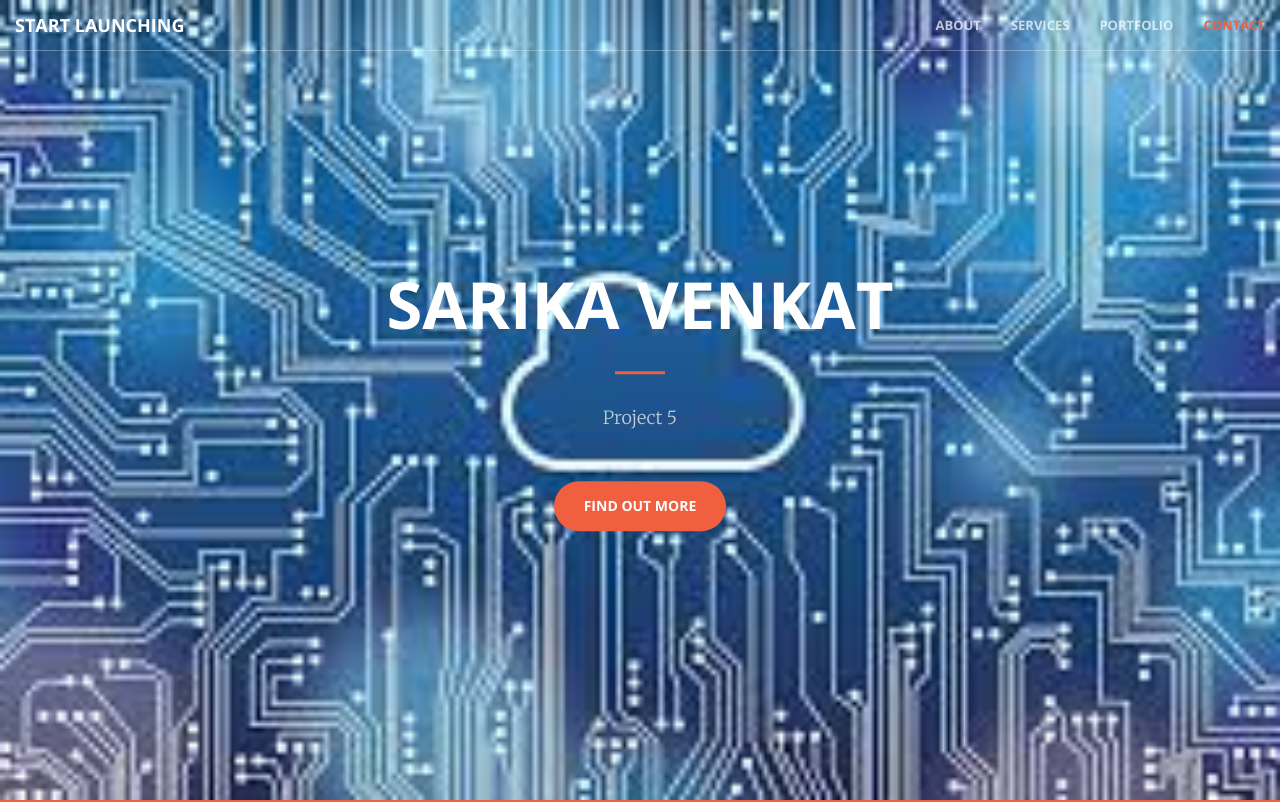
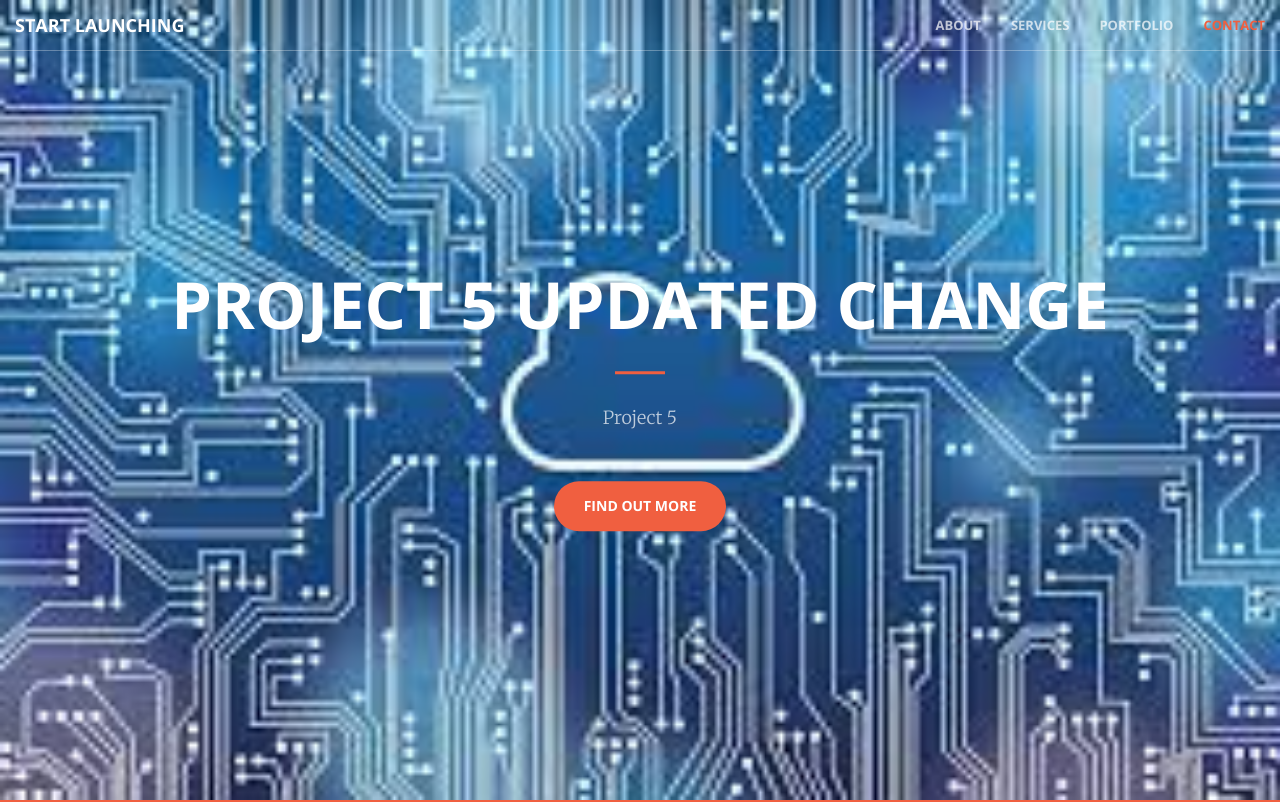
Before and after one commit to sarikavenkat/csce412_proj5, a plain HTML site: page index.html in a window 1280 px wide. Shown: the top 802 px of the page. Drawn offline with nearby package versions, Linux system fonts and the light colour scheme.

Commit message:
demo video changes

```diff
--- a/index.html
+++ b/index.html
@@ -74,7 +74,7 @@
     <header>
         <div class="header-content">
             <div class="header-content-inner">
-                <h1>Sarika Venkat</h1>
+                <h1>PROJECT 5 UPDATED CHANGE</h1>
                 <hr>
                 <p>Project 5</p>
                 <a href="#about" class="btn btn-primary btn-xl page-scroll">Find Out More</a>
```
